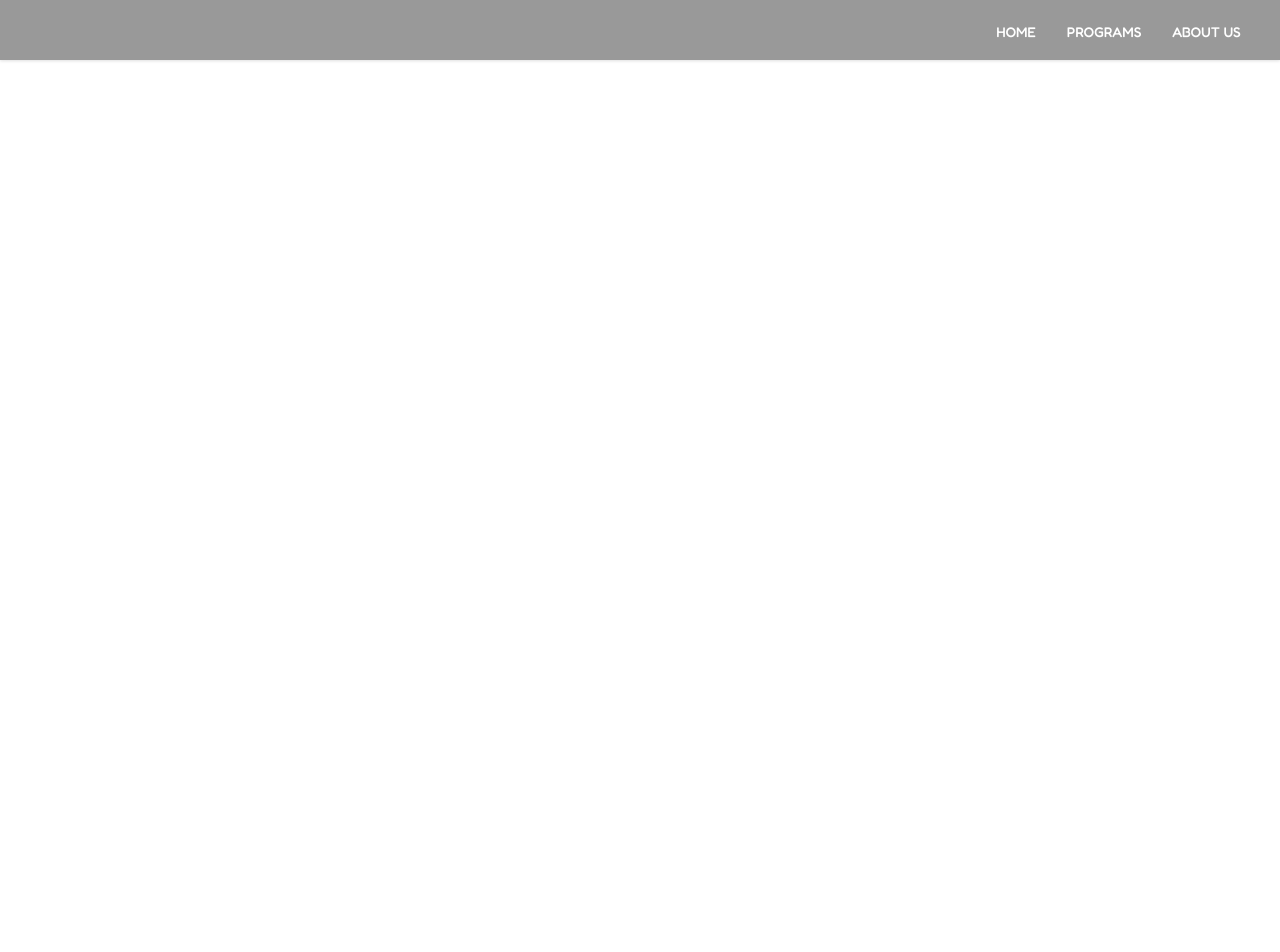
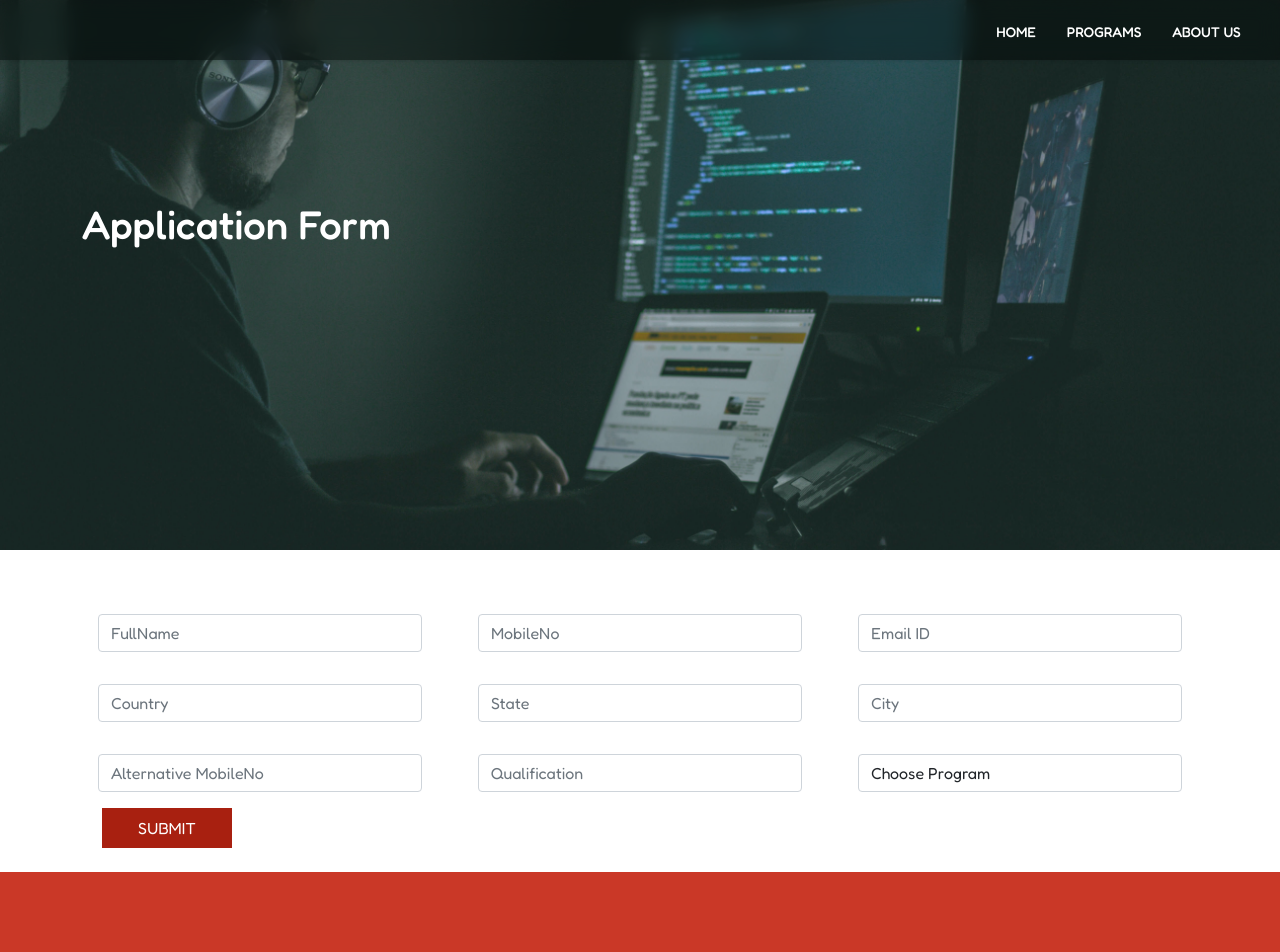
Before and after one commit to thephotogenicbug/ReactJS-Online-Program-website, a React (Create React App) app: page /applicationform in a window 1280 px wide. Shown: the top 952 px of the page. Before the commit the page ends 800 px from the top, so only its background shows below. Built offline with nearby package versions, Linux system fonts and the light colour scheme.

Commit message:
14-03-2022 : Create Contact Form

```diff
--- a/src/App.js
+++ b/src/App.js
@@ -5,6 +5,7 @@ import Main from "./Components/pages/Main";
 import { Navbar } from "./Components/navbar/index";
 import FrontendBlog from "./Components/pages/Frontend_Blog";
 import BackendBlog from "./Components/pages/Backend_Blog";
+import ContactForm from "./Components/pages/ContactForm";
 
 function App() {
   return (
@@ -14,6 +15,7 @@ function App() {
         <Route exact path="/" element={<Main />} />
         <Route exact path="/frontend" element={<FrontendBlog />} />
         <Route exact path="/backend" element={<BackendBlog />} />
+        <Route exact path="/applicationform" element={<ContactForm />} />
       </Routes>
     </Router>
   );
--- /dev/null
+++ b/src/Components/pages/ContactForm.js
@@ -0,0 +1,134 @@
+import React, { useState } from 'react'
+import Footer from './Footer';
+
+const ContactForm = () => {
+    const [name, processName] = useState("")
+    const [mobile, processMobile] = useState("");
+    const [email, processEmail] = useState("");
+    const [country, processCountry] = useState("");
+    const [state, processState] = useState("");
+    const [city, processCity] = useState("");
+    const [altmobile, processAltMobile] = useState("");
+    const [qualification, processQualification] = useState("");
+    const [program, processProgram] = useState("");
+  return (
+    <>
+      <div className="backend_banner">
+        <div className="container">
+          <div className="row">
+            <div className="col-md-12">
+              <h1 className="backend_title">Application Form </h1>
+            </div>
+          </div>
+        </div>
+      </div>
+      <div className="container mt-5">
+        <div className="row">
+          <div className="col-md-12">
+            <div className="row">
+              <div className="col-md-4">
+                <div className="form-group m-3">
+                  <input
+                    type="text"
+                    className="form-control"
+                    placeholder="FullName"
+                  />
+                </div>
+              </div>
+              <div className="col-md-4">
+                <div className="form-group m-3">
+                  <input
+                    type="text"
+                    className="form-control"
+                    placeholder="MobileNo"
+                  />
+                </div>
+              </div>
+              <div className="col-md-4">
+                <div className="form-group m-3">
+                  <input
+                    type="text"
+                    className="form-control"
+                    placeholder="Email ID"
+                  />
+                </div>
+              </div>
+            </div>
+            <div className="row ">
+              <div className="col-md-4">
+                <div className="form-group m-3">
+                  <input
+                    type="text"
+                    className="form-control"
+                    placeholder="Country"
+                  />
+                </div>
+              </div>
+              <div className="col-md-4">
+                <div className="form-group m-3">
+                  <input
+                    type="text"
+                    className="form-control"
+                    placeholder="State"
+                  />
+                </div>
+              </div>
+              <div className="col-md-4">
+                <div className="form-group m-3">
+                  <input
+                    type="text"
+                    className="form-control"
+                    placeholder="City"
+                  />
+                </div>
+              </div>
+            </div>
+            <div className="row ">
+              <div className="col-md-4">
+                <div className="form-group m-3">
+                  <input
+                    type="text"
+                    className="form-control"
+                    placeholder="Alternative MobileNo"
+                  />
+                </div>
+              </div>
+              <div className="col-md-4">
+                <div className="form-group m-3">
+                  <input
+                    type="text"
+                    className="form-control"
+                    placeholder="Qualification"
+                  />
+                </div>
+              </div>
+              <div className="col-md-4">
+                <div className="form-group m-3">
+                  <select className="form-control">
+                    <option>Choose Program</option>
+                    <option>FrontEnd Program</option>
+                    <option>Backend Program</option>
+                    <option>Digital Marketing Program</option>
+                    <option>JavaScript Program</option>
+                    <option>ReactJS Program</option>
+                    <option>MYSQL DB Program</option>
+                  </select>
+                </div>
+              </div>
+            </div>
+            <div className="row ">
+              <div className="col-md-6">
+                <button className='contact_form_button'>SUBMIT</button>
+              </div>
+
+            </div>
+          </div>
+        </div>
+      </div>
+      <div className="mb-4"></div>
+      <Footer />
+    </>
+  );
+}
+
+export default ContactForm
--- a/src/Components/pages/Main.css
+++ b/src/Components/pages/Main.css
@@ -257,3 +257,12 @@
   margin-top: 200px;
   color: #ffffff;
 }
+.contact_form_button{
+  height: 40px;
+  width: 130px;
+  border-style: none;
+  background-color: #a82010;
+  color: #ffffff;
+  position: relative;
+  left: 20px;
+}
```
